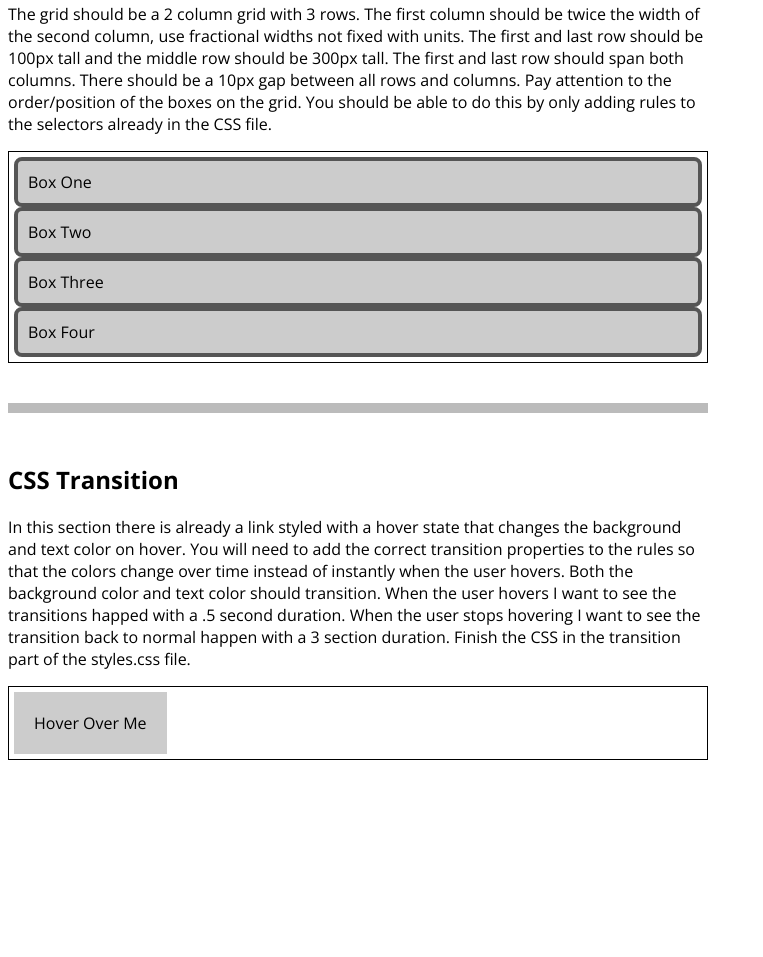
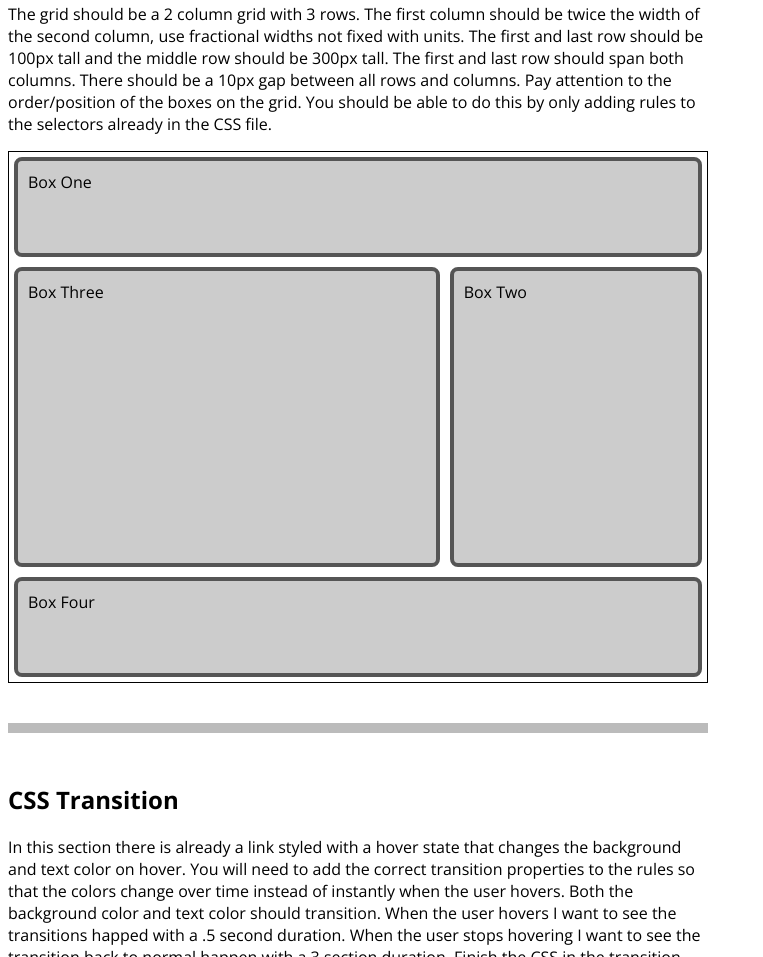
Before and after one commit to anmolsansi/ITMD541-Lab2, a plain HTML site: page index.html in a window 1280 px wide. Shown: the part 5197-6154 px from the top of the page, without its empty margins (0-763 px from the left). Before the commit the page ends 6005 px from the top, so only its background shows below. Drawn offline with nearby package versions, Linux system fonts and the light colour scheme.

Commit message:
Css file updated

```diff
--- a/styles.css
+++ b/styles.css
@@ -97,23 +97,29 @@
 /* Grid Part 3 */
 
 #grid-section3 .grid {
-
+	display: grid;
+	column-gap: 10px;
+    gap: 10px;
+    grid-template-rows: 100px 300px 100px;
+	grid-template-columns: 1 1 1;
+	row-gap: 10px;
+	grid-template-areas: "header header header" "main main sidebar" "footer footer footer";
 }
 
 #grid-section3 .box1 {
-
+	grid-area: header;
 }
 
 #grid-section3 .box2 {
-
+	grid-area: sidebar;
 }
 
 #grid-section3 .box3 {
-
+	grid-area: main;
 }
 
 #grid-section3 .box4 {
-
+	grid-area: footer;
 }
 
 /* end Grid Part 3 */
@@ -127,15 +133,14 @@
 	color: #000;
 	padding: 20px;
 	text-decoration: none;
-
+	transition: background-color 3s;
 
 }
 
 #transition-section .box a:hover {
 	background-color: #cc0000;
 	color: #fff;
-
-
+	transition: background-color 0.5s;
 }
 
 /* end Transition Part */
```
